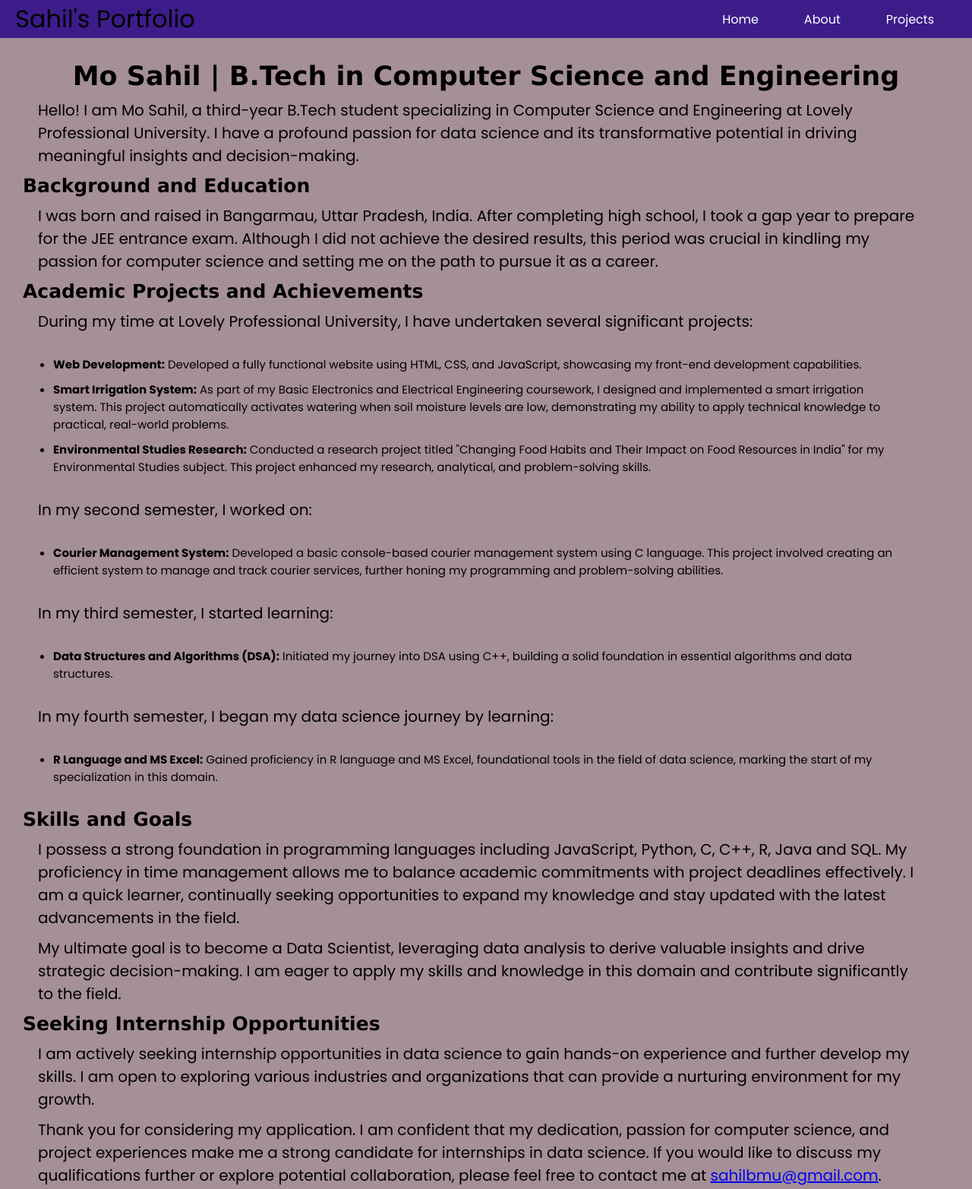
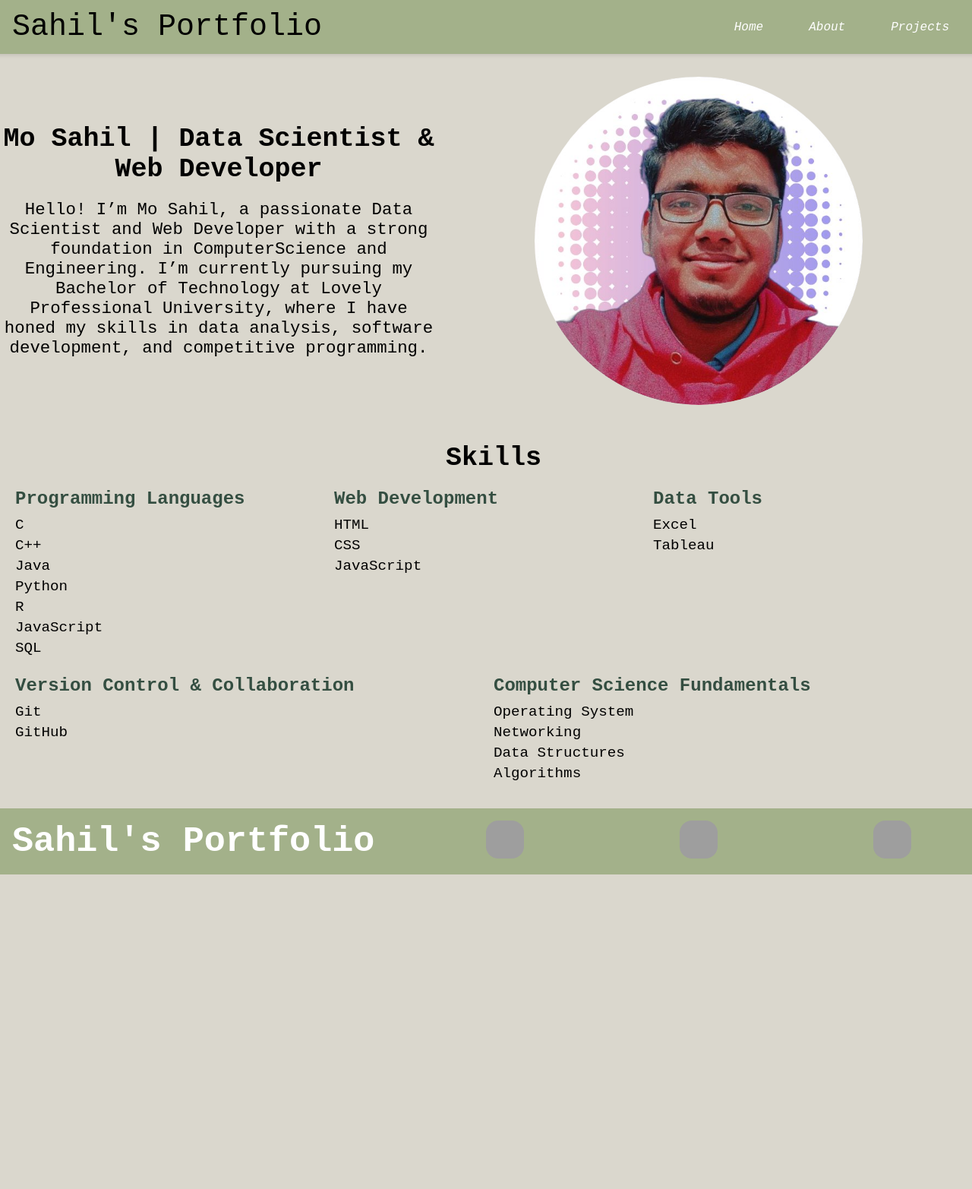
Before and after one commit to Mo-Sahill/Mo-Sahill.github.io, a plain HTML site: page about.html in a window 1280 px wide. Shown: the top 1565 px of the page at 76% size. After the commit the page ends 1151 px from the top, so only its background shows below. Drawn offline with Linux system fonts and the light colour scheme; grey boxes are pictures that could not be loaded.

Commit message:
updated styling

```diff
--- a/about.css
+++ b/about.css
@@ -1,28 +1,60 @@
-main {
-    margin: 30px;
+.intro{
+    display: flex;
+    width: 100%;
+    align-items: center;
+    justify-content: space-between;
 }
 
-h1 {
-    text-align: center;
-    font-size: 35px;
-    font-family: 'Lucida Sans', 'Lucida Sans Regular', 'Lucida Grande', 'Lucida Sans Unicode', Geneva, Verdana, sans-serif;
+.intro p{
+    margin-top: 20px;
+    font-size: 1.4rem;
 }
 
-h2 {
-    font-size: 25px;
-    font-family: 'Lucida Sans', 'Lucida Sans Regular', 'Lucida Grande', 'Lucida Sans Unicode', Geneva, Verdana, sans-serif;
+.leftSection{
+    flex-basis: 45%;
 }
 
-main > p {
-    margin: 10px 35px 10px 20px;
-    font-size: 20px;
+.rightSection{
+    flex-basis: 45%;
 }
 
-main > ul {
-    margin: inherit;
+.skills{
+    margin-top: 50px;
+    display: flex;
+    align-items: left;
+    justify-content: center;
+    margin-left: 20px;
+    flex-direction: column;
+    text-align: left;
 }
 
-main > ul > li {
-    margin: 10px 35px 10px 10px;
-    font-size: 15px;
+.skills h1{
+    text-align: center;
 }
+
+.skill-catagories{
+    display: flex;
+    justify-content: space-between;
+    flex-wrap: wrap;
+}
+
+.skill-category{
+    flex: 1 1 30%;
+    margin-top: 20px;
+}
+
+.skill-category h3 {
+    font-size: 1.5rem;
+    color: #344e41;
+    margin-bottom: 10px;
+}
+
+.skill-category ul {
+    list-style: none;
+    padding-left: 0;
+}
+
+.skill-category ul li {
+    font-size: 1.2rem;
+    margin-bottom: 5px;
+}
--- a/about.html
+++ b/about.html
@@ -4,93 +4,116 @@
 <head>
     <meta charset="UTF-8">
     <meta name="viewport" content="width=device-width, initial-scale=1.0">
-    <meta name="description" content="About Mo Sahil, a B.Tech student in Computer Science and Engineering, showcasing his background, projects, and skills.">
+    <meta name="description"
+        content="About Mo Sahil, a B.Tech student in Computer Science and Engineering, showcasing his background, projects, and skills.">
     <meta name="keywords" content="Mo Sahil, B.Tech, Computer Science, Data Science, Projects, Skills">
     <title>About</title>
     <link rel="stylesheet" href="style.css">
     <link rel="stylesheet" href="about.css">
     <link rel="preconnect" href="https://fonts.googleapis.com">
     <link rel="preconnect" href="https://fonts.gstatic.com" crossorigin>
-    <link href="https://fonts.googleapis.com/css2?family=Poppins:ital,wght@0,400;0,700;1,700&display=swap" rel="stylesheet">
+    <link href="https://fonts.googleapis.com/css2?family=Poppins:ital,wght@0,400;0,700;1,700&display=swap"
+        rel="stylesheet">
 </head>
 
 <body>
     <header>
-        <nav>
-            <div class="left">Sahil's Portfolio</div>
-            <div class="right">
+        <div class="logo">Sahil's Portfolio</div>
+        <nav class="right">
             <ul>
                 <li><a href="index.html">Home</a></li>
                 <li><a href="about.html">About</a></li>
                 <li><a href="projects.html">Projects</a></li>
             </ul>
-            </div>
         </nav>
     </header>
 
-    <main>
-        <h1>Mo Sahil | B.Tech in Computer Science and Engineering</h1>
-        <p>Hello! I am Mo Sahil, a third-year B.Tech student specializing in Computer Science and Engineering at Lovely Professional University. I have a profound passion for data science and its transformative potential in driving meaningful insights and decision-making.</p>
+    <main style="display: block;">
+        <div class="intro">
+            <section class="leftSection">
+                <h1>Mo Sahil | Data Scientist & Web Developer</h1>
+                <p>
+                    Hello! I’m Mo Sahil, a passionate Data Scientist and Web Developer with a strong foundation in
+                    ComputerScience and Engineering. I’m currently pursuing my Bachelor of Technology at Lovely
+                    Professional
+                    University, where I have honed my skills in data analysis, software development, and competitive
+                    programming.
+                </p>
+            </section>
+            <section class="rightSection">
+                <img src="profile.jpg" alt="My Profile Photo">
+            </section>
+        </div>
 
-        <h2>Background and Education</h2>
-        <p>I was born and raised in Bangarmau, Uttar Pradesh, India. After completing high school, I took a gap year to prepare for the JEE entrance exam. Although I did not achieve the desired results, this period was crucial in kindling my passion for computer science and setting me on the path to pursue it as a career.</p>
+        <section class="skills">
+            <h1>Skills</h1>
+            <div class="skill-catagories">
+                <div class="skill-category">
+                    <h3>Programming Languages</h3>
+                    <ul>
+                        <li>C</li>
+                        <li>C++</li>
+                        <li>Java</li>
+                        <li>Python</li>
+                        <li>R</li>
+                        <li>JavaScript</li>
+                        <li>SQL</li>
+                    </ul>
+                </div>
+                <div class="skill-category">
+                    <h3>Web Development</h3>
+                    <ul>
+                        <li>HTML</li>
+                        <li>CSS</li>
+                        <li>JavaScript</li>
+                    </ul>
+                </div>
+                <div class="skill-category">
+                    <h3>Data Tools</h3>
+                    <ul>
+                        <li>Excel</li>
+                        <li>Tableau</li>
+                    </ul>
+                </div>
+                <div class="skill-category">
+                    <h3>Version Control & Collaboration</h3>
+                    <ul>
+                        <li>Git</li>
+                        <li>GitHub</li>
+                    </ul>
+                </div>
+                <div class="skill-category">
+                    <h3>Computer Science Fundamentals</h3>
+                    <ul>
+                        <li>Operating System</li>
+                        <li>Networking</li>
+                        <li>Data Structures</li>
+                        <li>Algorithms</li>
+                    </ul>
+                </div>
+            </div>
+        </section>
 
-        <h2>Academic Projects and Achievements</h2>
-        <p>During my time at Lovely Professional University, I have undertaken several significant projects:</p>
-        <ul>
-            <li><strong>Web Development:</strong> Developed a fully functional website using HTML, CSS, and JavaScript, showcasing my front-end development capabilities.</li>
-            <li><strong>Smart Irrigation System:</strong> As part of my Basic Electronics and Electrical Engineering coursework, I designed and implemented a smart irrigation system. This project automatically activates watering when soil moisture levels are low, demonstrating my ability to apply technical knowledge to practical, real-world problems.</li>
-            <li><strong>Environmental Studies Research:</strong> Conducted a research project titled "Changing Food Habits and Their Impact on Food Resources in India" for my Environmental Studies subject. This project enhanced my research, analytical, and problem-solving skills.</li>
-        </ul>
-
-        <p>In my second semester, I worked on:</p>
-        <ul>
-            <li><strong>Courier Management System:</strong> Developed a basic console-based courier management system using C language. This project involved creating an efficient system to manage and track courier services, further honing my programming and problem-solving abilities.</li>
-        </ul>
-
-        <p>In my third semester, I started learning:</p>
-        <ul>
-            <li><strong>Data Structures and Algorithms (DSA):</strong> Initiated my journey into DSA using C++, building a solid foundation in essential algorithms and data structures.</li>
-        </ul>
-
-        <p>In my fourth semester, I began my data science journey by learning:</p>
-        <ul>
-            <li><strong>R Language and MS Excel:</strong> Gained proficiency in R language and MS Excel, foundational tools in the field of data science, marking the start of my specialization in this domain.</li>
-        </ul>
-
-        <h2>Skills and Goals</h2>
-        <p>I possess a strong foundation in programming languages including JavaScript, Python, C, C++, R, Java and SQL. My proficiency in time management allows me to balance academic commitments with project deadlines effectively. I am a quick learner, continually seeking opportunities to expand my knowledge and stay updated with the latest advancements in the field.</p>
-        <p>My ultimate goal is to become a Data Scientist, leveraging data analysis to derive valuable insights and drive strategic decision-making. I am eager to apply my skills and knowledge in this domain and contribute significantly to the field.</p>
-
-        <h2>Seeking Internship Opportunities</h2>
-        <p>I am actively seeking internship opportunities in data science to gain hands-on experience and further develop my skills. I am open to exploring various industries and organizations that can provide a nurturing environment for my growth.</p>
-        <p>Thank you for considering my application. I am confident that my dedication, passion for computer science, and project experiences make me a strong candidate for internships in data science. If you would like to discuss my qualifications further or explore potential collaboration, please feel free to contact me at <a href="mailto:sahilbmu@gmail.com">sahilbmu@gmail.com</a>.</p>
-        <p>Thank you for your time, and I look forward to the possibility of contributing to your organization.</p>
-
-        <p>Best regards,<br> Mo Sahil</p>
+        <section class="certifications">
+        </section>
     </main>
 
     <footer>
-        <div class="footer">
-            <div class="first-footer">
+        <div class="logo">
             <h3>Sahil's Portfolio</h3>
         </div>
-            <div class="second-footer">
+        <div class="socials">
             <a href="http://www.linkedin.com/in/mo-sahil-704473252" target="_blank">
-                    <img class="social" src="https://i.ibb.co/NLcv9Qk/LinkedIn.png" alt="LinkedIn">
+                <img class="icon" src="https://i.ibb.co/NLcv9Qk/LinkedIn.png" alt="LinkedIn">
             </a>
-            </div>
-            <div class="second-footer">
             <a href="mailto:sahilbmu@gmail.com">
-                    <img class="social" src="https://i.ibb.co/YDCy4q8/email.png" alt="Email">
+                <img class="icon" src="https://i.ibb.co/YDCy4q8/email.png" alt="Email">
             </a>
-            </div>
-            <div class="second-footer">
             <a href="https://github.com/Mo-Sahill" target="_blank">
-                    <img src="https://i.ibb.co/2YWrkHK/github.png" class="social" alt="GitHub">
+                <img src="https://i.ibb.co/2YWrkHK/github.png" class="icon" alt="GitHub">
             </a>
-            </div>
         </div>
     </footer>
 </body>
+
 </html>
--- a/style.css
+++ b/style.css
@@ -1,105 +1,118 @@
-/* Global Styles */
 * {
     margin: 0;
     padding: 0;
-    box-sizing: border-box;
 }
 
-html, body {
-    background-color: rgb(165, 143, 152);
+body {
+    background-color: #dad7cd;
     color: black;
-    font-family: 'Poppins', sans-serif;
-    height: 100%; /* Make sure the body takes full height */
-    display: flex; /* Use Flexbox for the layout */
-    flex-direction: column; /* Stack items vertically */
+    font-family: "Roboto Mono", monospace;
+    font-optical-sizing: auto;
+    font-style: normal;
+    display: flex;
+    flex-direction: column;
+    align-items: center;
+    justify-content: center;
 }
 
-/* Navigation */
-nav {
+header{
+    position: sticky;
     display: flex;
-    justify-content: space-between; /* Changed to space-between for better alignment */
+    top: 0;
+    left: 0;
+    width: 100%;
+    background-color: #a3b18a;
+    z-index: 10;
+    box-shadow: 0 2px 5px rgba(0,0,0,0.1);
+    justify-content: space-between;
     align-items: center;
-    height: 50px;
-    background-color: rgb(61, 28, 138);
-    padding: 0 20px; /* Added padding for better spacing */
+    flex-wrap: wrap;
+    padding: 5px 5px;
+}
+
+.logo {
+    font-size: 5vmin;
+    margin-left: 1rem;
+    margin-right: 10vmin;
+    margin-top: 1vmin;
+    margin-bottom: 1vmin;
 }
 
 nav ul {
     display: flex;
     justify-content: center;
+    align-items: center;
+}
+
+nav ul li {
+    list-style: none;
+    margin-right: 5vmin;
 }
 
 nav ul li a {
     text-decoration: none;
     color: white;
+    font-style: italic;
 }
 
 nav ul li a:hover {
-    color: rgb(26, 184, 47);
-    font-size: 1.01rem;
+    color: wheat;
 }
 
-nav ul li {
-    list-style: none;
-    margin: 0 20px;
-}
-
-.left {
-    font-size: 1.2rem;
-}
-
-/* First Section */
-.firstSection {
+main {
     display: flex;
-    flex-direction: column;
     align-items: center;
     text-align: center;
-    margin: 40px 20px;
+    justify-content: space-between;
+    width: 100%;
 }
 
 .leftSection {
     font-size: 1.5rem;
-    margin-bottom: 20px;
+    height: auto;
+    flex-wrap: wrap;
+    flex-basis: 50%;
+}
+
+.rightSection{
+    flex-basis: 50%;
 }
 
 .rightSection img {
-    max-width: 95%;
+    border-radius: 50%;
     height: auto;
-    border-radius: 50%; /* This makes the image circular */
-    border: 5px solid white; /* Optional: adds a border for better visibility */
-}
-
-
-.purple {
-    color: rgb(177, 11, 102);
+    width: 75%;
+    display: block;
 }
 
 #element {
-    color: rgb(177, 11, 102);
+    color: #023047;
 }
 
 footer {
-    background-color: rgb(61, 28, 138);
-    color: wheat;
-    padding: 12px 0;
-    width: 100%; /* Ensure it stretches full width */
-    margin-top: auto; /* Push footer to the bottom */
+    background-color: #a3b18a;
+    color: white;
+    width: 100%;
+    display: flex;
+    justify-content: space-between;
+    align-items: center;
+    flex-wrap: wrap;
 }
 
-.footer {
-    display: flex; /* Keep items in a row */
-    justify-content: space-around; /* Distribute space evenly */
-    align-items: center; /* Center align items vertically */
-    flex-wrap: wrap; /* Allow wrapping to next line on small screens */
+.socials{
+    display: flex;
+    align-items: center;
+    justify-content: space-between;
+    width: 70vh;
+    margin-right: 10vh;
+    padding-top: 2vh;
+    padding-bottom: 2vh;
 }
 
-.footer > div {
-    margin: 0 10px; /* Add some horizontal spacing between items */
-}
-
-.social {
-    width: 50px; /* Icon size for larger screens */
+.icon{
+    width: 50px;
     height: 50px;
+    border-radius: 1rem;
 }
 
 /* Adjust for smaller screens */
@@ -110,43 +123,66 @@ footer {
     }
 }
 
-/* Project Section */
-.project {
-    background-color: antiquewhite;
-    margin: 20px;
-    padding: 15px;
-    text-align: center;
-    color: black;
-    border-radius: 10px;
+.projects {
+    display: grid;
+    grid-template-columns: repeat(auto-fit, minmax(350px, 1fr));
+    gap: 50px;
+    max-width: 1200px;
+    margin: 0 auto;
+    padding: 0 30px;
 }
 
-/* Main Content */
-main {
-    flex: 1; /* Allow main to grow and fill space */
-    margin: 20px;
+.project {
+    background-color: #588157;
+    border-radius: 10px;
+    box-shadow: 0 4px 10px rgba(0, 0, 0, 0.4);
+    padding: 20px;
+    transition: transform 0.3s ease, box-shadow 0.3s ease;
+    display: flex;
+    flex-direction: column;
+    align-items: center;
+    justify-content: center;
+    flex : 2 1 1 1;
 }
 
-h1 {
-    text-align: center;
-    font-size: 28px;
+.project img{
+    width: 100%;
+    height: 100%;
+    border-radius: 8px;
+    margin-bottom: 15px;
 }
 
-h2 {
-    font-size: 22px;
+.project h2 {
+    font-size: 1.6em;
+    margin-bottom: 15px;
+    color: #023047;
 }
 
-main > p {
-    margin: 10px;
-    font-size: 18px;
+.project p {
+    font-size: 1em;
+    line-height: 1.6;
+    margin-bottom: 20px;
+    color: #a2d2ff;
 }
 
-main > ul {
-    margin: inherit;
+.project a {
+    display: inline-block;
+    background-color: #3a5a40;
+    color: #fff;
+    padding: 10px 20px;
+    border-radius: 5px;
+    text-decoration: none;
+    font-weight: bold;
+    transition: background-color 0.3s ease;
 }
 
-main > ul > li {
-    margin: 10px 0;
-    font-size: 16px;
+.project a:hover {
+    background-color: #ce6f02;
+}
+
+.project:hover {
+    transform: translateY(-5px);
+    box-shadow: 0 8px 15px rgba(0, 0, 0, 0.5);
 }
 
 /* Media Queries */
```
Also changed, not shown: index.html (+16 -27 lines), projects.html (+31 -21 lines), imgs/chess.png (added), imgs/connectfour.png (added). Lines whose indentation alone changed are shown as unchanged.
